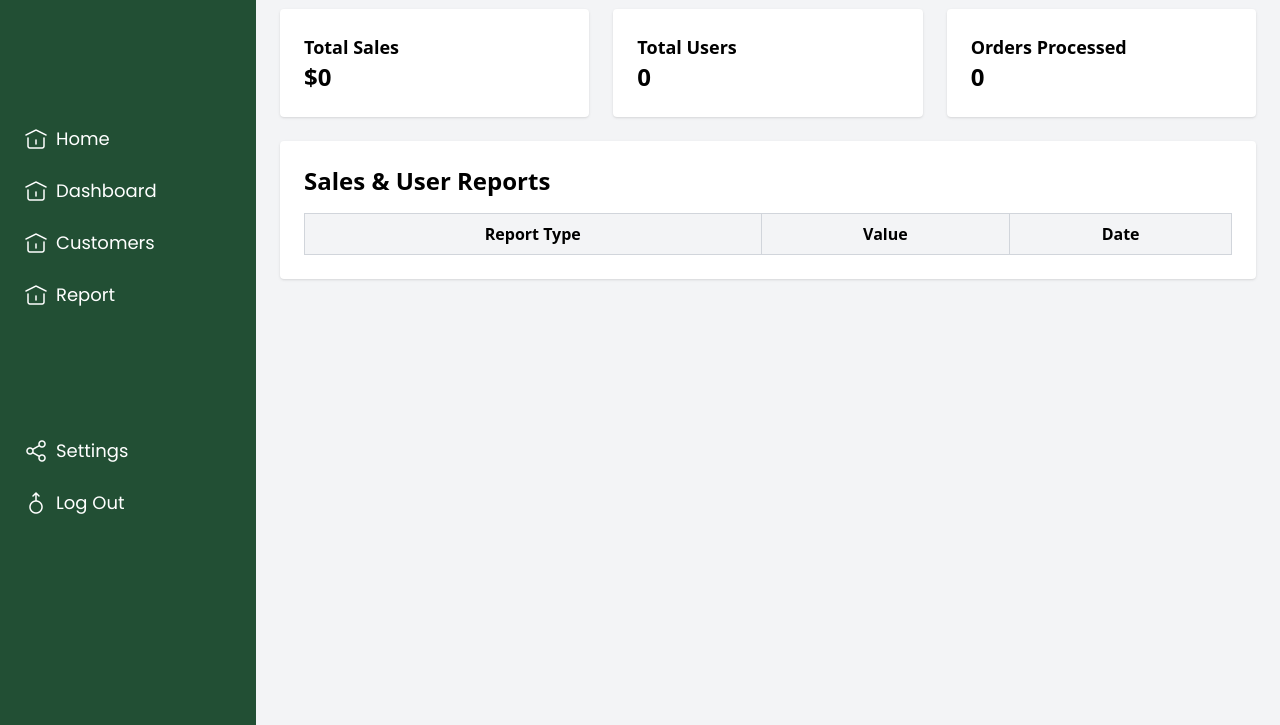
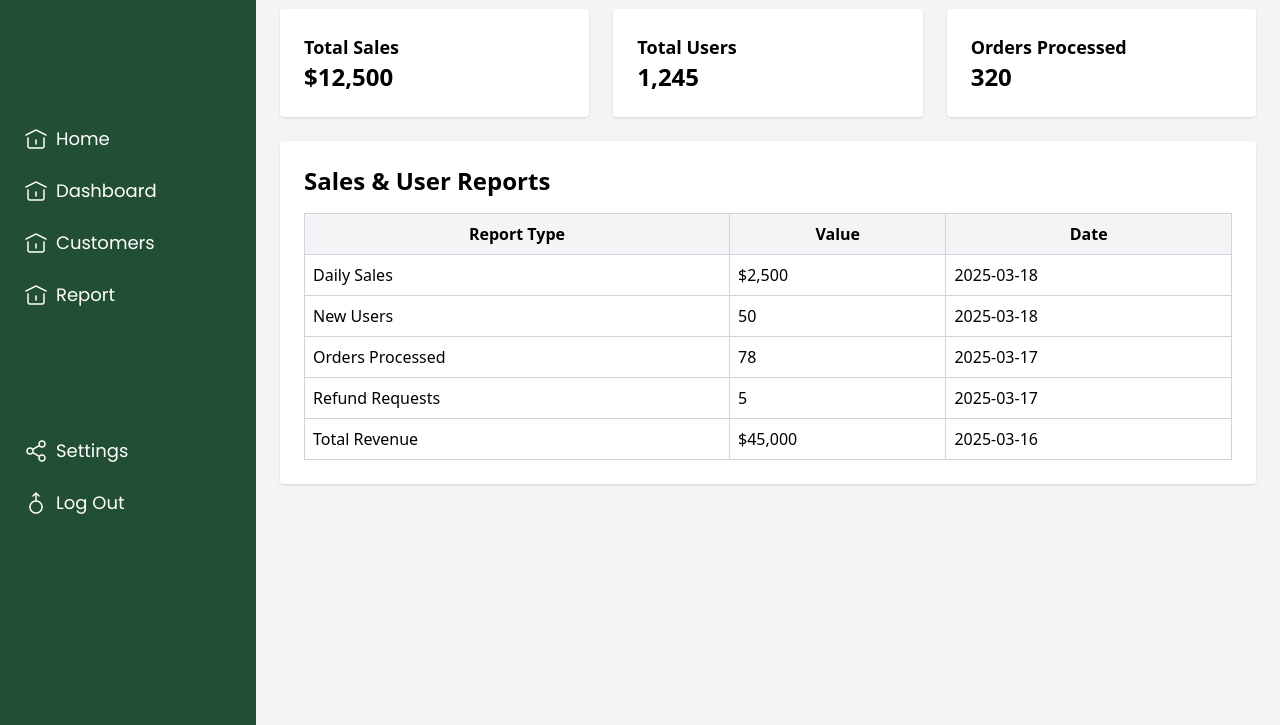
Before and after one commit to lilian-napoleon-tari/Mygarp_project, a website: page src/report.html in a window 1280 px wide. Shown: the part 75-800 px from the top of the page. Drawn offline with nearby package versions, Linux system fonts and the light colour scheme; files whose address does not match are found by name.

Commit message:
feat:updated code

```diff
--- a/src/report.html
+++ b/src/report.html
@@ -62,7 +62,7 @@
       </aside>
 
       <!-- Main Content -->
-      <main class="flex-1 p-6 ml-0  transition-all duration-300">
+      <main class="flex-1 p-6 ml-0 transition-all duration-300">
         <!-- Menu Button -->
         <button id="menu-btn" class="lg:hidden flex items-center space-x-2 bg-deep_green text-white px-4 py-2 rounded-lg mb-4">
           <img src="../assets/images/mygarp_logo.png" alt="MyGarp Logo" class="w-12" />
@@ -75,15 +75,15 @@
         <div class="grid grid-cols-1 md:grid-cols-3 gap-6 mb-6">
           <div class="bg-white p-6 rounded shadow">
             <h2 class="text-lg font-semibold">Total Sales</h2>
-                <p class="text-2xl font-bold" id="total-sales">$0</p>
+            <p class="text-2xl font-bold" id="total-sales">$12,500</p>
           </div>
           <div class="bg-white p-6 rounded shadow">
             <h2 class="text-lg font-semibold">Total Users</h2>
-                <p class="text-2xl font-bold" id="total-users">0</p>
+            <p class="text-2xl font-bold" id="total-users">1,245</p>
           </div>
           <div class="bg-white p-6 rounded shadow">
             <h2 class="text-lg font-semibold">Orders Processed</h2>
-                <p class="text-2xl font-bold" id="total-orders">0</p>
+            <p class="text-2xl font-bold" id="total-orders">320</p>
           </div>
         </div>
 
@@ -99,11 +99,36 @@
               </tr>
             </thead>
             <tbody id="reports-table">
-                    <!-- Reports will be inserted here by JavaScript -->
+              <tr>
+                <td class="border border-gray-300 p-2">Daily Sales</td>
+                <td class="border border-gray-300 p-2">$2,500</td>
+                <td class="border border-gray-300 p-2">2025-03-18</td>
+              </tr>
+              <tr>
+                <td class="border border-gray-300 p-2">New Users</td>
+                <td class="border border-gray-300 p-2">50</td>
+                <td class="border border-gray-300 p-2">2025-03-18</td>
+              </tr>
+              <tr>
+                <td class="border border-gray-300 p-2">Orders Processed</td>
+                <td class="border border-gray-300 p-2">78</td>
+                <td class="border border-gray-300 p-2">2025-03-17</td>
+              </tr>
+              <tr>
+                <td class="border border-gray-300 p-2">Refund Requests</td>
+                <td class="border border-gray-300 p-2">5</td>
+                <td class="border border-gray-300 p-2">2025-03-17</td>
+              </tr>
+              <tr>
+                <td class="border border-gray-300 p-2">Total Revenue</td>
+                <td class="border border-gray-300 p-2">$45,000</td>
+                <td class="border border-gray-300 p-2">2025-03-16</td>
+              </tr>
             </tbody>
           </table>
         </div>
       </main>
+
     </div>
 
     <script>
```
Lines whose indentation alone changed are shown as unchanged.
